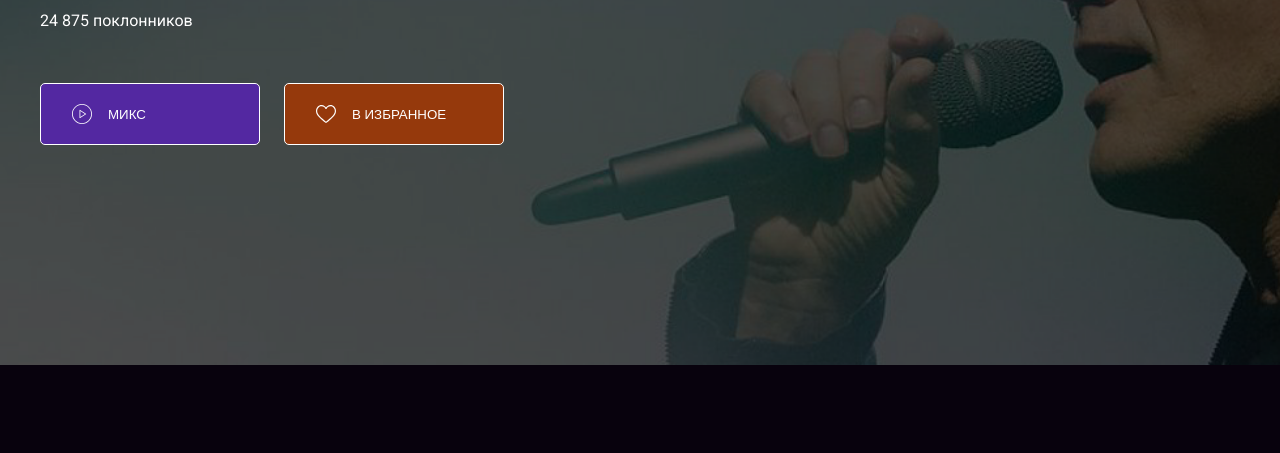
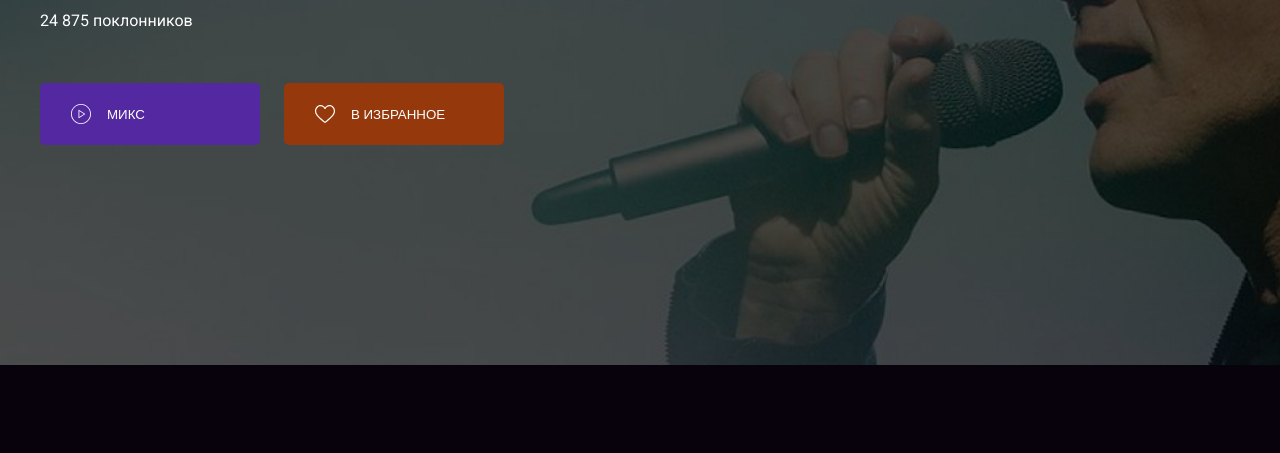
Before and after one commit to annkainova/layout-designer-project-56, a website: page src/artist.html in a window 1280 px wide. Shown: the part 347-800 px from the top of the page. Drawn offline with Linux system fonts and the light colour scheme; files whose address does not match are found by name.

Commit message:
stylilint

```diff
--- a/src/scss/artist-description.scss
+++ b/src/scss/artist-description.scss
@@ -11,7 +11,7 @@
 
   width: 220px;
   height: 62px;
-
+  border: 0;
   padding: 21px 31px;
 
 
@@ -30,7 +30,7 @@
 
   width: 220px;
   height: 62px;
-
+  border: 0;
   padding: 21px 31px;
 
   background: $brown;
```
Also changed, not shown: src/css/app.css, src/css/artist-description.css.
